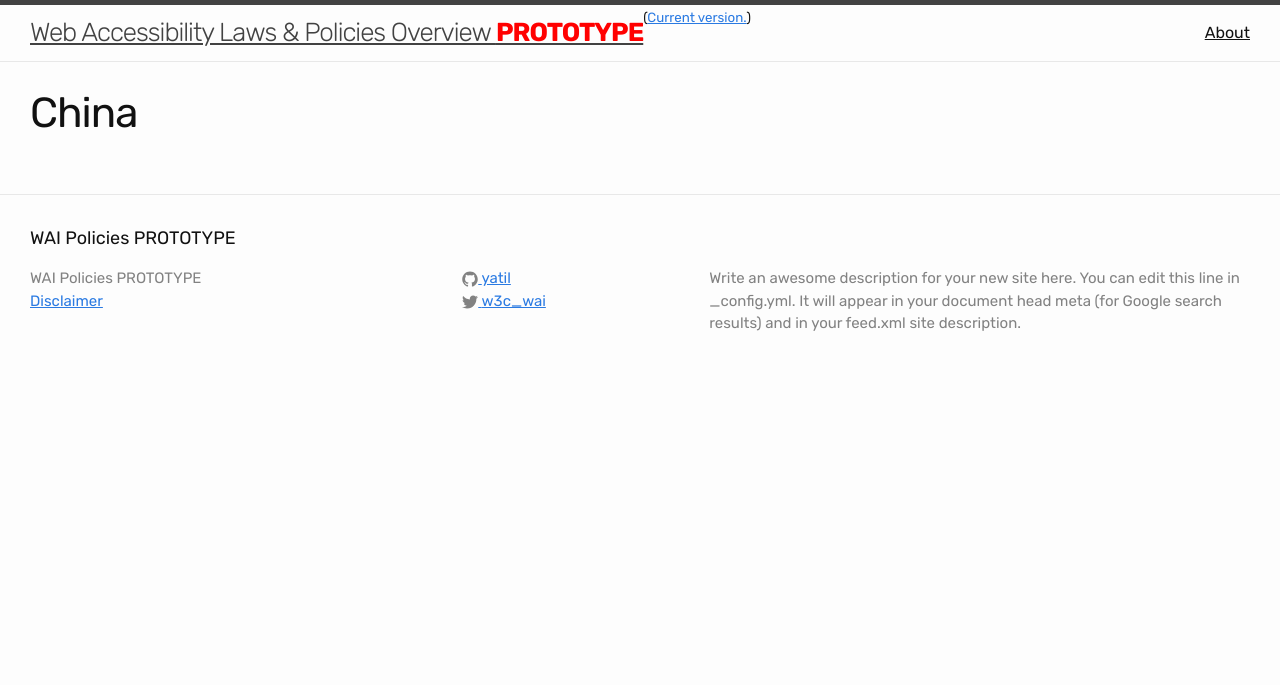
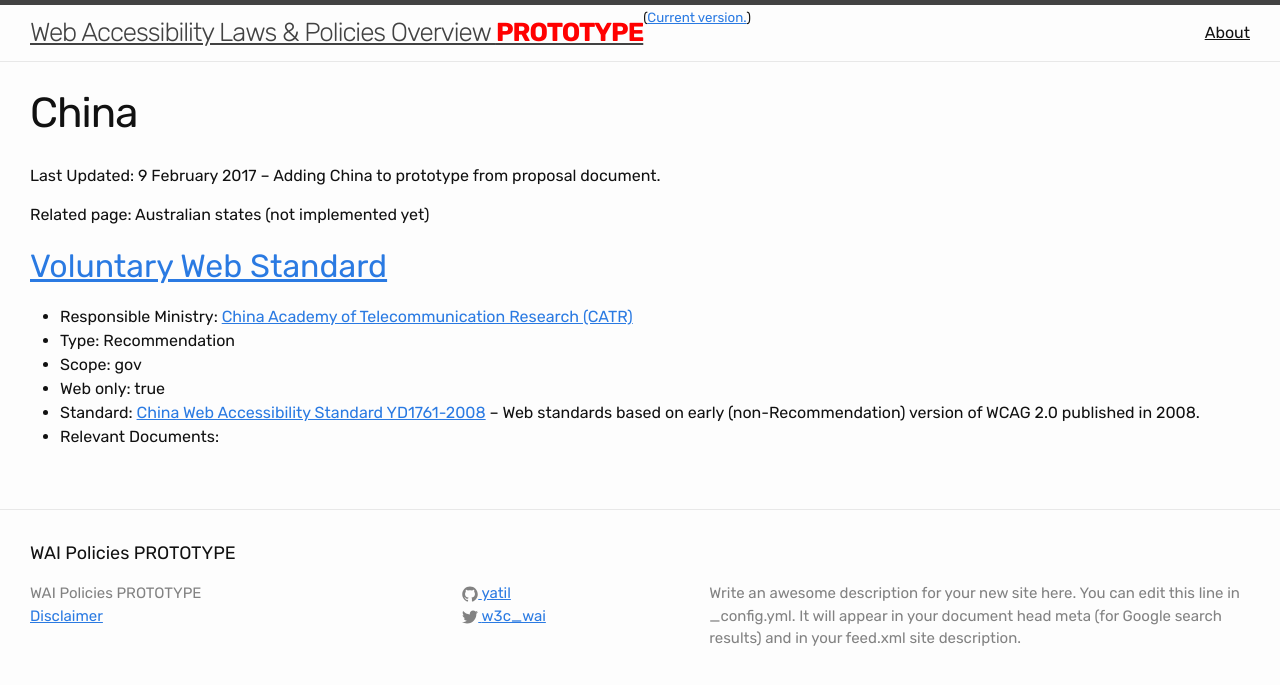
Before and after one commit to w3c/wai-policies-prototype, a Jekyll site: the page built from _policies/china.md, in a window 1280 px wide. Shown: the top 685 px of the page. Built offline with Jekyll 4.4.1, drawn with Linux system fonts in a browser that asks for light colours.

Commit message:
Individual pages for countries

```diff
--- a/_layouts/page.html
+++ b/_layouts/page.html
@@ -4,11 +4,31 @@ layout: default
 <article class="post">
 
   <header class="post-header">
-    <h1 class="post-title">{{ page.title }}</h1>
+    <h1 class="post-title">{{ page.title }} {%if page.native_title%}({{page.native_title}}){%endif%}</h1>
   </header>
 
   <div class="post-content">
-    {{ content }}
+    <p>Last Updated: {{page.updated | date: "%-d %B %Y" }}{%if page.updatemsg%} – {{page.updatemsg}}{%endif%}
+    <p>Related page: Australian states (not implemented yet)</p>
+    {% for p in page.policies %}
+      <h2><a href="{{p.url}}">{{p.title}}</a></h2>
+      <div>
+        <ul>
+          <li>Responsible {%if p.ministries.size == 1%}Ministry{%else%}Ministries{%endif%}: {% for m in p.ministries %} <a href="{{m.url}}">{{m.title}}</a>{%if forloop.last == false%}; {%endif%}{%endfor%}</li>
+          <li>Type: {{p.type}}</li>
+          <li>Scope: {{p.scope}}</li>
+          <li>Web only: {{p.webonly}}</li>
+          {% if p.standard %}
+            <li>Standard: {% assign standard = site.data.standards[p.standard]%} <a href="{{standard.url}}">{{standard.title}}</a> – {{standard.desc}}</li>
+          {% endif %}
+          <li>Relevant Documents:
+            <ul>
+              {% for d in p.documents %}<li><a href="{{d.url}}">{{d.title}}</a>{%if d.desc %} – {{d.desc}}{%endif%}</li>{%endfor%}
+            </ul>
+          </li>
+        </ul>
+      </div>
+    {% endfor %}
   </div>
 
 </article>
```
